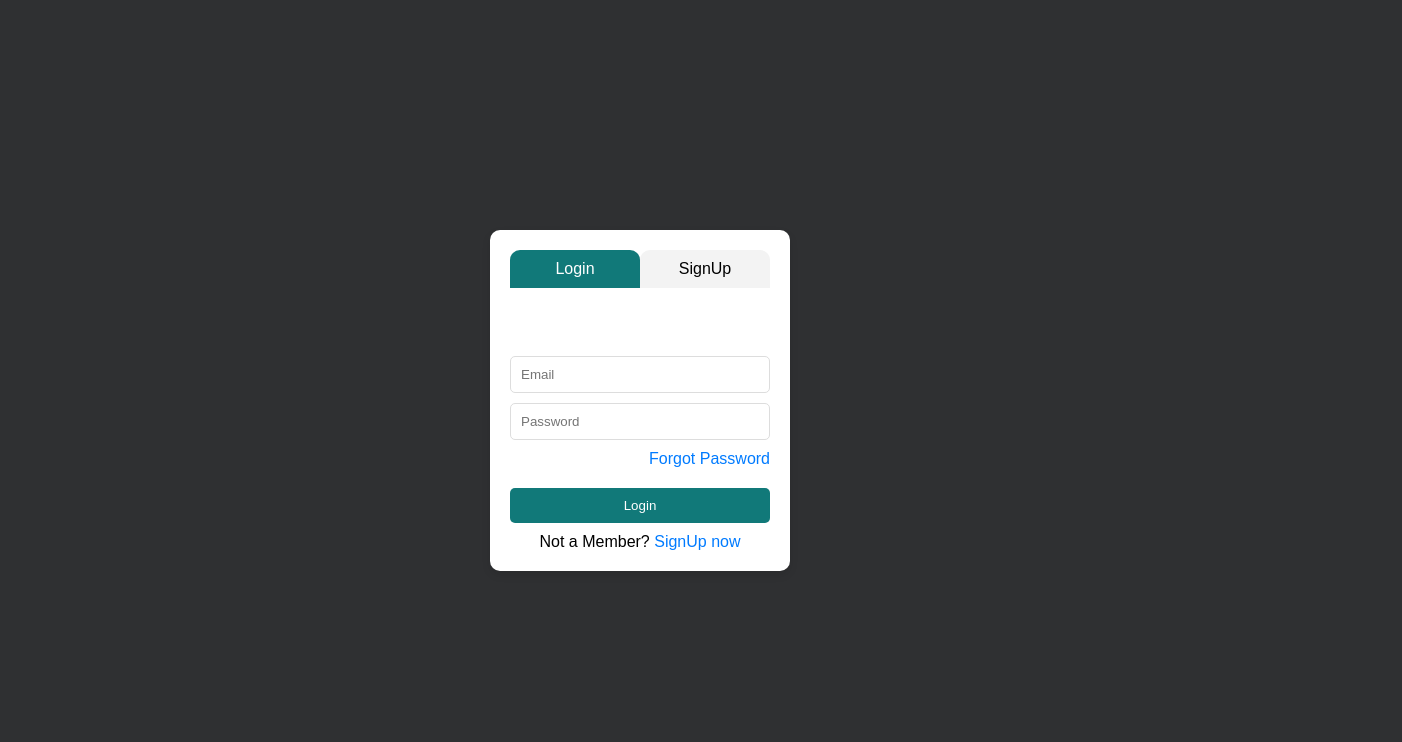
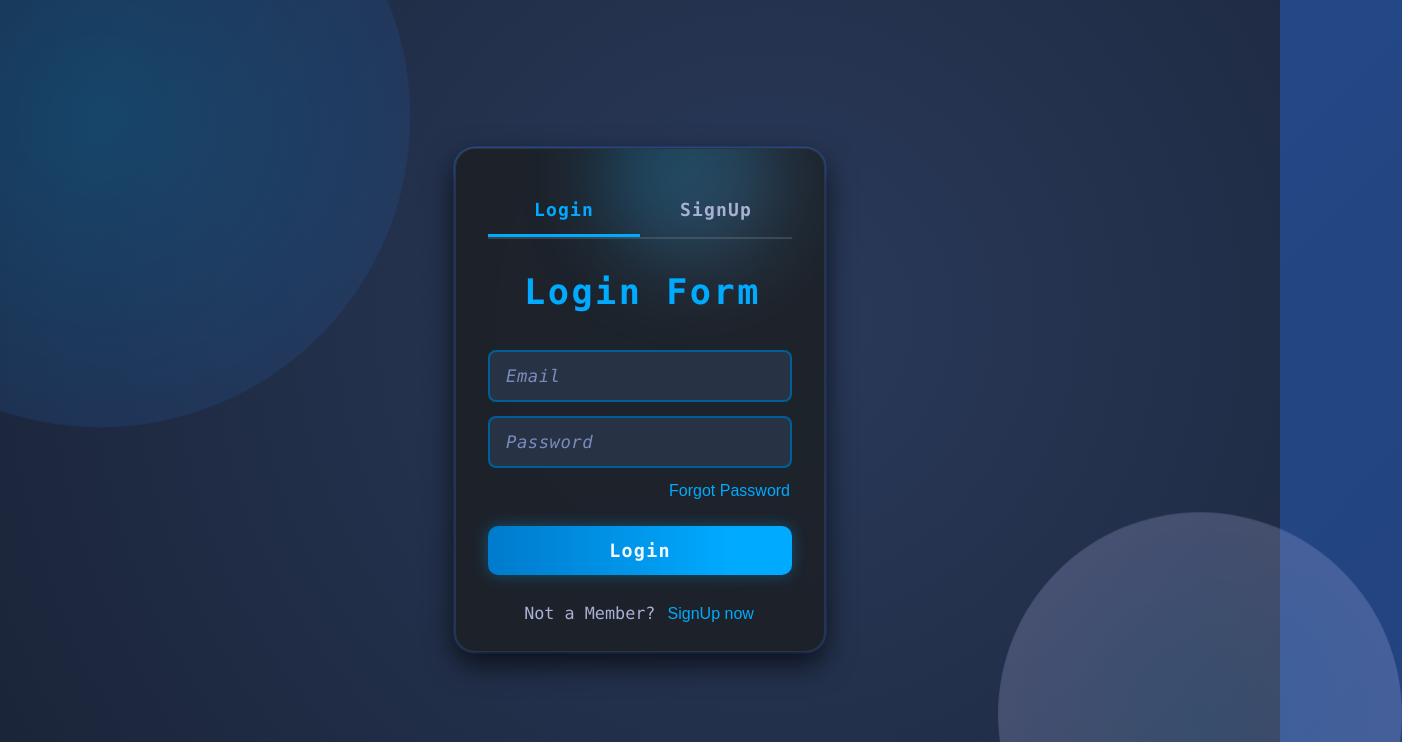
Before and after one commit to notavii/z_coder, a React (Create React App) app: page /z_coder/login in a window 1280 px wide. Shown: the top 742 px of the page, 1402 px wide, since content can reach past the window. Built offline with nearby package versions, Linux system fonts and the light colour scheme.

Commit message:
Changed UI added AuthContext.js for Authetication

```diff
--- a/package.json
+++ b/package.json
@@ -8,12 +8,14 @@
         "@testing-library/jest-dom": "^6.6.3",
         "@testing-library/react": "^16.3.0",
         "@testing-library/user-event": "^13.5.0",
+        "axios": "^1.9.0",
         "gh-pages": "^6.3.0",
         "react": "^19.1.0",
         "react-dom": "^19.1.0",
         "react-router-dom": "^7.6.0",
-        "react-scripts": "5.0.1",
-        "web-vitals": "^2.1.4"
+        "react-scripts": "^5.0.1",
+        "web-vitals": "^2.1.4",
+        "webpack": "^5.99.9"
     },
     "scripts": {
         "start": "react-scripts start",
--- a/src/components/LoginForm/LoginForm.css
+++ b/src/components/LoginForm/LoginForm.css
@@ -1,24 +1,67 @@
 body {
-  font-family: Arial, sans-serif;
+  font-family: 'Fira Mono', 'Consolas', 'Menlo', monospace;
   display: flex;
   justify-content: center;
   align-items: center;
   height: 100vh;
   margin: 0;
-  background-color: #2f3032;
+  background: linear-gradient(135deg, #1e3c72 0%, #2a5298 50%, #1e3c72 100%);
+  background-size: 400% 400%;
+  animation: gradientBG 15s ease infinite;
+  color: #e0e6f1;
+  position: relative;
+  overflow: hidden;
+}
 
+@keyframes gradientBG {
+  0% {background-position: 0% 50%;}
+  50% {background-position: 100% 50%;}
+  100% {background-position: 0% 50%;}
+}
+
+/* Decorative floating shapes */
+body::before, body::after {
+  content: "";
+  position: absolute;
+  border-radius: 50%;
+  z-index: 1;
+  opacity: 0.22;
+  pointer-events: none;
+}
+body::before {
+  width: 600px;
+  height: 600px;
+  left: -200px;
+  top: -200px;
+  background: radial-gradient(circle, #00aaff 0%, #2a5298 80%);
+  animation: float1 12s ease-in-out infinite alternate;
+}
+body::after {
+  width: 400px;
+  height: 400px;
+  right: -120px;
+  bottom: -120px;
+  background: radial-gradient(circle, #8ec5fc 0%, #e0c3fc 100%);
+  animation: float2 18s ease-in-out infinite alternate;
+}
+
+@keyframes float1 {
+  0% { transform: translateY(0) scale(1);}
+  100% { transform: translateY(40px) scale(1.08);}
+}
+@keyframes float2 {
+  0% { transform: translateY(0) scale(1);}
+  100% { transform: translateY(-30px) scale(1.05);}
 }
 
 .login-background {
   min-height: 100vh;
   min-width: 100vw;
-  /* background-image: url('../../assets/bg-login.gif');  */
-  background-size: cover;
-  background-position: center;
-  background-repeat: no-repeat;
   display: flex;
   justify-content: center;
   align-items: center;
+  background: radial-gradient(circle at 60% 40%, #2a3a5b 0%, #1a2438 100%);
+  z-index: 1;
 }
 
 .container {
@@ -27,74 +70,179 @@ body {
   align-items: center;
   height: 100vh;
   width: 100vw;
+  padding: 20px;
+  z-index: 2;
 }
 
+.form-container {
+  background: rgba(30, 34, 40, 0.93);
+  border-radius: 20px;
+  box-shadow: 0 12px 30px rgba(0, 0, 0, 0.7), 0 0 0 1.5px #2a5298;
+  backdrop-filter: blur(12px);
+  border: 1px solid rgba(255, 255, 255, 0.08);
+  padding: 36px 32px 28px 32px;
+  width: 370px;
+  max-width: 95vw;
+  position: relative;
+  z-index: 3;
+  transition: box-shadow 0.4s;
+  overflow: hidden;
+}
 
-.form-container {
-  background-color: white;
-  padding: 20px;
-  border-radius: 10px;
-  box-shadow: 0 4px 8px rgba(0, 0, 0, 0.1);
-  width: 300px;
-  /* height: 600px; */
+.form-container:hover {
+  box-shadow: 0 16px 40px rgba(0, 150, 255, 0.18), 0 0 0 2px #00aaff;
+}
+
+.form-container::after {
+  content: '';
+  position: absolute;
+  left: 40%;
+  top: -60px;
+  width: 180px;
+  height: 180px;
+  background: linear-gradient(135deg, #00aaff55 0%, #8ec5fc33 100%);
+  filter: blur(40px);
+  z-index: 1;
+  border-radius: 50%;
+  pointer-events: none;
 }
 
 .form-toggle {
   display: flex;
   justify-content: space-between;
-  margin-bottom: 20px;
+  margin-bottom: 32px;
+  border-bottom: 2px solid rgba(255, 255, 255, 0.13);
 }
 
 .form-toggle button {
   width: 50%;
-  padding: 10px;
-  background-color: #f3f3f3;
+  padding: 14px 0;
+  background: transparent;
   border: none;
   cursor: pointer;
-  font-size: 16px;
-  border-radius: 10px 10px 0 0;
+  font-size: 18px;
+  font-family: inherit;
+  color: #a8b0d3;
+  border-bottom: 3px solid transparent;
+  transition: color 0.3s, border-bottom 0.3s;
+  letter-spacing: 1.2px;
+  font-weight: 600;
+  z-index: 2;
+  position: relative;
 }
 
 .form-toggle .active {
-  background-color: #117979;
-  color: white;
+  color: #00aaff;
+  border-bottom: 3.5px solid #00aaff;
+  /* text-shadow: 0 0 6px #00aaff; */
 }
 
 .form {
   display: flex;
   flex-direction: column;
+  gap: 14px;
+  z-index: 2;
+  position: relative;
 }
 
 .form h2 {
-  margin-bottom: 20px;
+  margin-bottom: 24px;
+  color: #00aaff;
+  text-align: center;
+  letter-spacing: 2.5px;
+  font-size: 2.2rem;
+  font-weight: 700;
+  /* text-shadow: 0 0 10px #00aaff; */
 }
 
 .form input {
-  padding: 10px;
-  margin-bottom: 10px;
-  border: 1px solid #ddd;
-  border-radius: 5px;
+  padding: 14px 16px;
+  background: rgba(40, 50, 70, 0.98);
+  border: 2px solid #005f99;
+  border-radius: 8px;
+  color: #d0d8f7;
+  font-size: 1.08rem;
+  font-family: inherit;
+  transition: border-color 0.3s, box-shadow 0.3s;
+  outline: none;
+  box-shadow: none;
 }
 
-.form button {
-  padding: 10px;
-  margin-bottom: 10px;
-  margin-top: 10px;
-  background-color:#117979;
-  color: white;
-  border: none;
-  border-radius: 5px;
-  cursor: pointer;
-
+.form input::placeholder {
+  color: #7a8bbd;
+  font-style: italic;
+  letter-spacing: 0.5px;
 }
 
-.form a {
-  color: #007bff;
-  text-decoration: none;
-  margin-bottom: 10px;
+.form input:focus {
+  border-color: #00aaff;
+  box-shadow: 0 0 12px 3px #00aaff66;
+  background: rgb(0, 0, 0);
+}
+
+.form button[type="submit"] {
+  padding: 14px;
+  margin-top: 12px;
+  background: linear-gradient(90deg, #007acc, #00aaff 80%);
+  color: #f0f8ff;
+  border: none;
+  border-radius: 10px;
+  font-size: 1.15rem;
+  font-weight: 700;
+  cursor: pointer;
+  box-shadow: 0 0 15px 0 #00aaff55;
+  transition: background 0.3s, box-shadow 0.3s;
+  font-family: inherit;
+  letter-spacing: 1.2px;
+}
+
+.form button[type="submit"]:hover {
+  background: linear-gradient(90deg, #00aaff, #007acc 80%);
+  /* box-shadow: 0 0 20px 4px #00aaffcc; */
+}
+
+.form button[type="button"] {
+  background: none;
+  color: #00aaff;
+  border: none;
+  cursor: pointer;
+  font-size: 1rem;
   text-align: right;
+  margin-bottom: 0;
+  margin-top: -6px;
+  text-decoration: underline;
+  transition: color 0.3s;
+}
+
+.form button[type="button"]:hover {
+  color: #8ec5fc;
+  text-shadow: 0 0 8px #00aaff;
 }
 
 .form p {
   text-align: center;
+  color: #a8b0d3;
+  margin-top: 14px;
+  font-size: 1.05rem;
 }
+
+#forgot-pass,
+#login-now,
+#signup-now {
+  background: none;
+  border: none;
+  color: #00aaff;
+  cursor: pointer;
+  font-size: 1rem;
+  text-decoration: none;
+  margin: 0;
+  padding: 0 2px;
+  transition: color 0.3s;
+}
+
+.form .link:hover,
+#login-now:hover,
+#signup-now:hover {
+  color: #8ec5fc;
+  text-shadow: 0 0 10px #00aaff;
+}
--- a/src/components/LoginForm/LoginForm.jsx
+++ b/src/components/LoginForm/LoginForm.jsx
@@ -1,64 +1,123 @@
-import React from "react";
-import { useState } from "react";
-import "./LoginForm.css"
-
-
-
+import React, { useContext, useState } from "react";
+import "./LoginForm.css";
+import AuthContext from "../context/AuthContext";
 
 export default function LoginForm() {
   const [isLogin, setIsLogin] = useState(true);
+  const {loggedin} = useContext(AuthContext);
+  const [login, setLogin] = useState({ email: '', password: '' });
+  const [signup, setSignup] = useState({ email: '', password: '', confirm: '' });
+
+  const handleLogin = (e) => {
+    e.preventDefault();
+    loggedin(login);
+    // Add authentication logic here
+  };
+
+  // Handle signup form submission
+  const handleSignup = (e) => {
+    e.preventDefault();
+    if (signup.password !== signup.confirm) {
+      alert("Not Same Password Bro !");
+      return;
+    }
+    console.log("Signup:", signup);
+    // Add registration logic here
+  };
+
+  // Clear fields when switching forms
+  const switchToLogin = () => {
+    setIsLogin(true);
+    setLogin({ email: '', password: '' });
+  };
+  const switchToSignup = () => {
+    setIsLogin(false);
+    setSignup({ email: '', password: '', confirm: '' });
+  };
 
   return (
     <div className="login-background">
-    <div className="container" >
+      <div className="container">
         <div className="form-container">
           <div className="form-toggle">
             <button
               className={isLogin ? "active" : ""}
-            onClick={() => setIsLogin(true)}
+              onClick={switchToLogin}
+              type="button"
             >
               Login
             </button>
             <button
               className={!isLogin ? "active" : ""}
-            onClick={() => setIsLogin(false)}
+              onClick={switchToSignup}
+              type="button"
             >
               SignUp
             </button>
           </div>
           {isLogin ? (
-          <>
-            <div className="form">
+            <form className="form" onSubmit={handleLogin}>
               <h2>Login Form</h2>
-              <input type="email" placeholder="Email" />
-              <input type="password" placeholder="Password" />
-              <a href="/">Forgot Password</a>
-              <button>Login</button>
+              <input
+                type="email"
+                placeholder="Email"
+                value={login.email}
+                onChange={(e) => setLogin({ ...login, email: e.target.value })}
+                required
+              />
+              <input
+                type="password"
+                placeholder="Password"
+                value={login.password}
+                onChange={(e) => setLogin({ ...login, password: e.target.value })}
+                required
+              />
+              <button id="forgot-pass" type="button" onClick={() => alert("Password reset flow here")}>
+                Forgot Password
+              </button>
+              <button type="submit">Login</button>
               <p>
                 Not a Member?{" "}
-                <a href="#" onClick={() => setIsLogin(false)}>
+                <button id="signup-now" type="button" className="link" onClick={switchToSignup}>
                   SignUp now
-                </a>
+                </button>
               </p>
-            </div>
-          </>
+            </form>
           ) : (
-          <>
-            <div className="form">
+            <form className="form" onSubmit={handleSignup}>
               <h2>SignUp Form</h2>
-              <input type="email" placeholder="Email" />
-              <input type="password" placeholder="Password" />
-              <input type="password" placeholder="Confirm Password" />
-
-              <button>SignUp</button>
-            </div>
-          </>
+              <input
+                type="email"
+                placeholder="Email"
+                value={signup.email}
+                onChange={(e) => setSignup({ ...signup, email: e.target.value })}
+                required
+              />
+              <input
+                type="password"
+                placeholder="Password"
+                value={signup.password}
+                onChange={(e) => setSignup({ ...signup, password: e.target.value })}
+                required
+              />
+              <input
+                type="password"
+                placeholder="Confirm Password"
+                value={signup.confirm}
+                onChange={(e) => setSignup({ ...signup, confirm: e.target.value })}
+                required
+              />
+              <button type="submit">SignUp</button>
+              <p>
+                Already a Member?{" "}
+                <button id="login-now" type="button" className="link" onClick={switchToLogin}>
+                  Login now
+                </button>
+              </p>
+            </form>
           )}
         </div>
       </div>
     </div>
-  )
+  );
 }
-
-// This code defines a simple login form component in React.
-// It includes fields for username and password, and a submit button.
--- /dev/null
+++ b/src/components/context/AuthContext.js
@@ -0,0 +1,72 @@
+import React, { createContext, useState, useEffect } from 'react';
+import axios from 'axios'
+
+const AuthContext = createContext();
+
+export const AuthProvider = ({children}) =>{
+    const [user, setUser] = useState(null);
+    const   [loading, setLoading] = useState(true);
+
+
+    useEffect(() =>{
+        const token = localStorage.getItem('token');
+        if (token) {
+            axios.defaults.headers.common['Authorization'] = `Bearer ${token}`;
+            fetchUserData(token);
+        }
+        else{
+            setLoading(false);
+        }
+    }, [])
+
+
+    const fetchUserData = async (token) => {
+        try {
+            const response = await axios.get('http://localhost:3000/z_coder/dashboard')
+            setUser(response.data);
+        } catch (error) {
+            console.log(error)
+        } finally{
+            setLoading(false);
+        }
+
+
+
+    }
+
+     const loggedin = async (login) => {
+        try {
+            const response = await axios.post('http://localhost:3000/z_coder', login);
+            const {access, refresh} = response.data;
+            localStorage.setItem('token', access)
+            localStorage.setItem('refreshToken', refresh)
+
+            axios.defaults.headers.common['Authorization'] = `Bearer ${access}`;
+            await fetchUserData(access);
+        } catch (error) {
+            console.log(error)
+        } finally{
+            setLoading(false);
+        }
+
+
+    }
+
+    const logout = () => {
+        localStorage.removeItem('token');
+        localStorage.removeItem('accessToken');
+        delete axios.defaults.headers.common['Authorization'];
+        setUser(null);
+
+    }
+
+    return(
+        <AuthContext.Provider value = {{user, loggedin, logout, loading}}>
+            {children}
+        </AuthContext.Provider>
+    )
+
+
+}
+
+export default AuthContext;
```
Also changed, not shown: src/App.js (+14 -9 lines), src/components/ProtectedRoute/ProtectedRoute.js (+10 -3 lines), 1 other file (tests, documents, lock files or other folders). Lines whose indentation alone changed are shown as unchanged.
